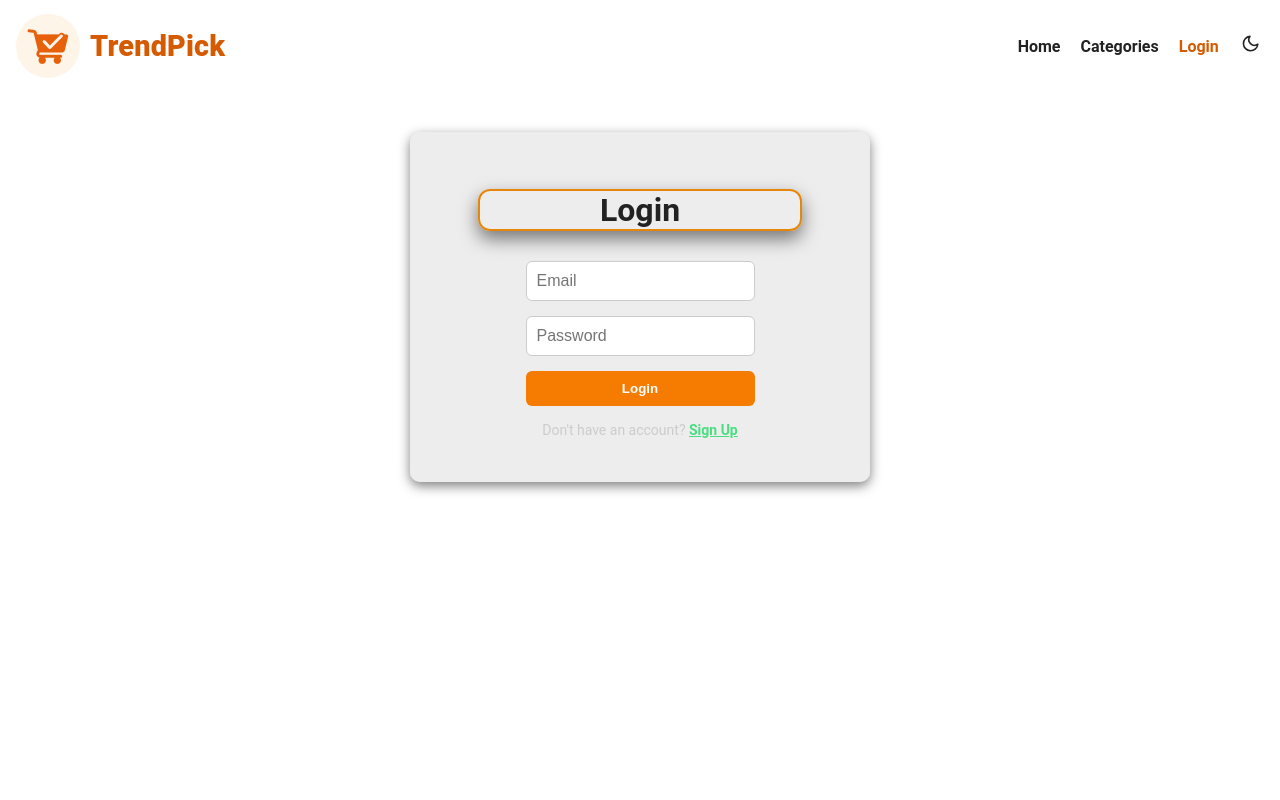
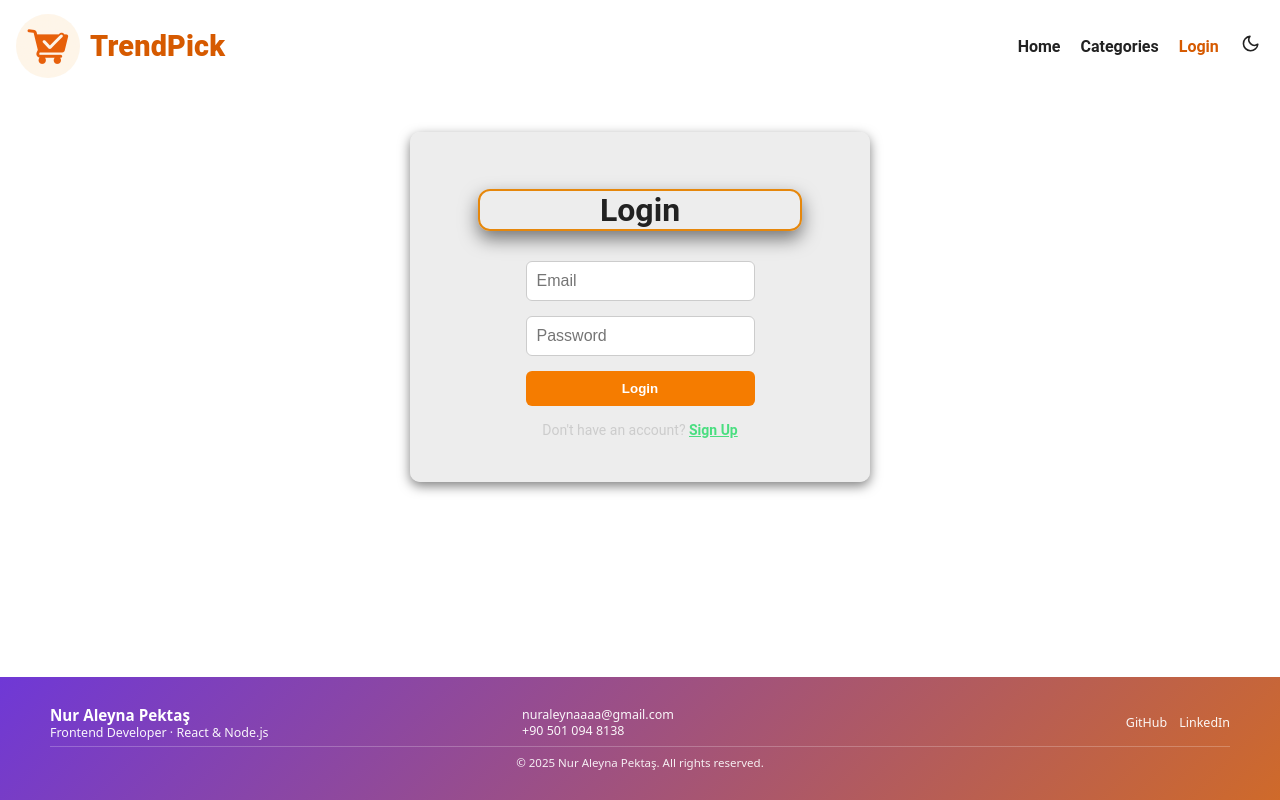
Before and after one commit to NurAleynaPektas/miniShop, a React (Vite) app: page /login in a window 1280 px wide. Built offline with nearby package versions, Linux system fonts and the light colour scheme.

Commit message:
footer is here

```diff
--- a/src/App.jsx
+++ b/src/App.jsx
@@ -3,64 +3,49 @@ import { useState, useEffect } from "react";
 
 import Home from "./components/Home";
 import Login from "./components/Login";
-import Navbar from "./components/Nabvar";
+import Navbar from "./components/Nabvar";       // dosya adın buysa kalsın
 import SignUp from "./components/SignUp";
-import Checkout from "./components/CkeckOut";
+import Checkout from "./components/CkeckOut";   // dosya adın buysa kalsın
 import Cart from "./components/Cart";
 import CategoryPage from "./components/CategoryPage";
 import CategoriesPage from "./components/CategoriesPage";
 import Loader from "./components/Loader";
-
 import { Toaster } from "react-hot-toast";
 import { ThemeProvider } from "./theme/ThemeProvider";
+import Footer from "./components/Footer";
 
-/* --------- Özel Route bileşenleri --------- */
+/* Özel Route bileşenleri */
 function PrivateRoute({ children, isLoggedIn }) {
   return isLoggedIn ? children : <Navigate to="/login" replace />;
 }
-
 function PublicRoute({ children, isLoggedIn }) {
   return isLoggedIn ? <Navigate to="/" replace /> : children;
 }
 
-/* --------- (Opsiyonel) Route değişince sayfanın başına dön --------- */
+/* Route değişince sayfanın başına dön */
 function ScrollToTop() {
   const { pathname } = useLocation();
   useEffect(() => {
-    window.scrollTo({ top: 0, left: 0, behavior: "instant" });
+    window.scrollTo({ top: 0, left: 0, behavior: "auto" });
   }, [pathname]);
   return null;
 }
 
-function App() {
-  const [isLoggedIn, setIsLoggedIn] = useState(
-    () => !!localStorage.getItem("token")
-  );
+export default function App() {
+  const [isLoggedIn, setIsLoggedIn] = useState(() => !!localStorage.getItem("token"));
+  const [userName, setUserName] = useState(() => JSON.parse(localStorage.getItem("user"))?.name || "");
+  const [cartItems, setCartItems] = useState(() => JSON.parse(localStorage.getItem("cartItems") || "[]"));
+  const [isLoading, setIsLoading] = useState(false);
 
-  const [userName, setUserName] = useState(() => {
-    const user = JSON.parse(localStorage.getItem("user"));
-    return user?.name || "";
-  });
-
-  const [cartItems, setCartItems] = useState(() => {
-    const savedCart = localStorage.getItem("cartItems");
-    return savedCart ? JSON.parse(savedCart) : [];
-  });
-
-  const [isLoading, setIsLoading] = useState(false); // Global loader
-
-  // Sepeti sakla
   useEffect(() => {
     localStorage.setItem("cartItems", JSON.stringify(cartItems));
   }, [cartItems]);
 
-  // Login/Logout
   const handleLogin = () => {
     const user = JSON.parse(localStorage.getItem("user"));
     setUserName(user?.name || "");
     setIsLoggedIn(true);
   };
-
   const handleLogout = () => {
     localStorage.removeItem("token");
     localStorage.removeItem("user");
@@ -68,58 +53,32 @@ function App() {
     setUserName("");
   };
 
-  // Sepet işlemleri
   const handleAddToCart = (product) => {
     setCartItems((prev) => {
-      const existing = prev.find((item) => item.id === product.id);
-      if (existing) {
-        return prev.map((item) =>
-          item.id === product.id
-            ? { ...item, quantity: item.quantity + 1 }
-            : item
-        );
-      }
+      const existing = prev.find((i) => i.id === product.id);
+      if (existing) return prev.map((i) => (i.id === product.id ? { ...i, quantity: i.quantity + 1 } : i));
       return [...prev, { ...product, quantity: 1 }];
     });
   };
-
-  const handleIncrease = (productId) => {
+  const handleIncrease = (id) =>
+    setCartItems((prev) => prev.map((i) => (i.id === id ? { ...i, quantity: i.quantity + 1 } : i)));
+  const handleDecrease = (id) =>
     setCartItems((prev) =>
-      prev.map((item) =>
-        item.id === productId ? { ...item, quantity: item.quantity + 1 } : item
-      )
+      prev.map((i) => (i.id === id ? { ...i, quantity: i.quantity - 1 } : i)).filter((i) => i.quantity > 0)
     );
-  };
-
-  const handleDecrease = (productId) => {
-    setCartItems((prev) =>
-      prev
-        .map((item) =>
-          item.id === productId
-            ? { ...item, quantity: item.quantity - 1 }
-            : item
-        )
-        .filter((item) => item.quantity > 0)
-    );
-  };
-
-  const handleRemoveItem = (productId) => {
-    setCartItems((prev) => prev.filter((item) => item.id !== productId));
-  };
+  const handleRemoveItem = (id) => setCartItems((prev) => prev.filter((i) => i.id !== id));
 
   return (
     <ThemeProvider>
+      {/* Tüm sayfayı saran layout */}
+      <div className="page">
         {isLoading && <Loader />}
-
-      <Navbar
-        isLoggedIn={isLoggedIn}
-        onLogout={handleLogout}
-        userName={userName}
-      />
-
+        <Navbar isLoggedIn={isLoggedIn} onLogout={handleLogout} userName={userName} />
         <Toaster position="top-right" />
         <ScrollToTop />
 
+        {/* İçerik alanı: footer’ı alta iten kısım */}
+        <main>
           <Routes>
             <Route
               path="/login"
@@ -129,7 +88,6 @@ function App() {
                 </PublicRoute>
               }
             />
-
             <Route
               path="/signup"
               element={
@@ -138,34 +96,15 @@ function App() {
                 </PublicRoute>
               }
             />
-
-        <Route
-          path="/"
-          element={
-            <Home onAddToCart={handleAddToCart} setIsLoading={setIsLoading} />
-          }
-        />
-
+            <Route path="/" element={<Home onAddToCart={handleAddToCart} setIsLoading={setIsLoading} />} />
             <Route
               path="/category/:categorySlug"
-          element={
-            <CategoryPage
-              onAddToCart={handleAddToCart}
-              setIsLoading={setIsLoading}
+              element={<CategoryPage onAddToCart={handleAddToCart} setIsLoading={setIsLoading} />}
             />
-          }
-        />
-
             <Route
               path="/categories"
-          element={
-            <CategoriesPage
-              onAddToCart={handleAddToCart}
-              setIsLoading={setIsLoading}
+              element={<CategoriesPage onAddToCart={handleAddToCart} setIsLoading={setIsLoading} />}
             />
-          }
-        />
-
             <Route
               path="/cart"
               element={
@@ -180,7 +119,6 @@ function App() {
                 </PrivateRoute>
               }
             />
-
             <Route
               path="/checkout"
               element={
@@ -189,11 +127,12 @@ function App() {
                 </PrivateRoute>
               }
             />
-
             <Route path="*" element={<Navigate to="/" replace />} />
           </Routes>
+        </main>
+
+        <Footer />
+      </div>
     </ThemeProvider>
   );
 }
-
-export default App;
--- /dev/null
+++ b/src/components/Footer.jsx
@@ -0,0 +1,51 @@
+import s from "./Footer.module.css";
+
+export default function Footer() {
+  return (
+    <footer className={s.footer}>
+      <div className={s.top}>
+        {/* SOL (brand) */}
+        <div className={s.brand}>
+          <span className={s.name}>Nur Aleyna Pektaş</span>
+          <span className={s.role}>
+            Frontend Developer · React &amp; Node.js
+          </span>
+        </div>
+
+        {/* SAĞ (contact) */}
+        <div className={s.contact}>
+          <a href="mailto:nuraleynaaaa@gmail.com" className={s.link}>
+            nuraleynaaaa@gmail.com
+          </a>
+          <a href="tel:+905010948138" className={s.link}>
+            +90 501 094 8138
+          </a>
+        </div>
+
+        {/* ALTA TEK SATIR (links) */}
+        <div className={s.links}>
+          <a
+            href="https://github.com/NurAleynaPektas"
+            target="_blank"
+            rel="noreferrer"
+            className={s.link}
+          >
+            GitHub
+          </a>
+          <a
+            href="https://www.linkedin.com/in/nur-aleyna-pekta%C5%9F-16b401332/"
+            target="_blank"
+            rel="noreferrer"
+            className={s.link}
+          >
+            LinkedIn
+          </a>
+        </div>
+      </div>
+
+      <div className={s.copy}>
+        © {new Date().getFullYear()} Nur Aleyna Pektaş. All rights reserved.
+      </div>
+    </footer>
+  );
+}
--- /dev/null
+++ b/src/components/Footer.module.css
@@ -0,0 +1,110 @@
+.footer {
+  background: linear-gradient(135deg, #6f38d6 0%, #cf6a2a 100%);
+  color: #fff;
+  font-family: system-ui, -apple-system, "Segoe UI", Roboto, Arial, sans-serif;
+  padding: 10px 25px;
+  margin-top: 40px;
+}
+
+/* --- Mobil varsayılan: 2 sütun + altta links --- */
+.top {
+  display: grid;
+  grid-template-columns: 1fr 1fr;
+  grid-template-areas:
+    "brand contact"
+    "links links";
+  align-items: start;
+}
+
+.brand {
+  grid-area: brand;
+  display: flex;
+  flex-direction: column;
+  gap: 2px;
+}
+.name {
+  font-weight: 700;
+  font-size: 0.88rem;
+  line-height: 1.1;
+}
+.role {
+  font-size: 0.72rem;
+  line-height: 1.15;
+  opacity: 0.95;
+}
+
+.contact {
+  grid-area: contact;
+  display: flex;
+  flex-direction: column;
+  gap: 2px;
+  text-align: right;
+}
+.link {
+  color: #fff;
+  text-decoration: none;
+  font-size: 0.72rem;
+  line-height: 1.15;
+  opacity: 0.95;
+  word-break: break-word;
+}
+.link:hover {
+  opacity: 1;
+  text-decoration: underline;
+}
+
+.links {
+  grid-area: links;
+  display: flex;
+  gap: 12px;
+  flex-wrap: wrap;
+}
+.links .link {
+  font-size: 0.74rem;
+}
+
+.copy {
+  margin-top: 6px;
+  padding-top: 6px;
+  font-size: 0.65rem;
+  text-align: center;
+  border-top: 1px solid rgba(255, 255, 255, 0.25);
+  opacity: 0.9;
+}
+
+/* --- Tablet --- */
+@media (min-width: 600px) {
+  .footer {
+    padding: 15px 25px;
+  }
+  .name {
+    font-size: 0.95rem;
+  }
+  .role,
+  .contact .link,
+  .links .link {
+    font-size: 0.78rem;
+  }
+}
+
+/* --- Desktop: tek satırda 3 sütun --- */
+@media (min-width: 992px) {
+  .footer {
+    padding: 30px 50px;
+  }
+  .top {
+    grid-template-columns: 1.2fr 1fr 0.8fr;
+    grid-template-areas: "brand contact links";
+    align-items: center;
+  }
+  .contact {
+    text-align: left;
+  }
+  .links {
+    justify-content: flex-end;
+  }
+  .copy {
+    font-size: 0.72rem;
+    padding-top: 8px;
+  }
+}
--- a/src/index.css
+++ b/src/index.css
@@ -35,3 +35,19 @@ html, body {
   color: var(--text);
   transition: background-color var(--transition), color var(--transition);
 }
+/* Tam yükseklik */
+html, body, #root {
+  height: 100%;
+}
+
+/* Sayfa iskeleti */
+.page {
+  min-height: 100dvh;
+  display: flex;
+  flex-direction: column;
+}
+
+
+.page main {
+  flex: 1;
+}
```
Lines whose indentation alone changed are shown as unchanged.
